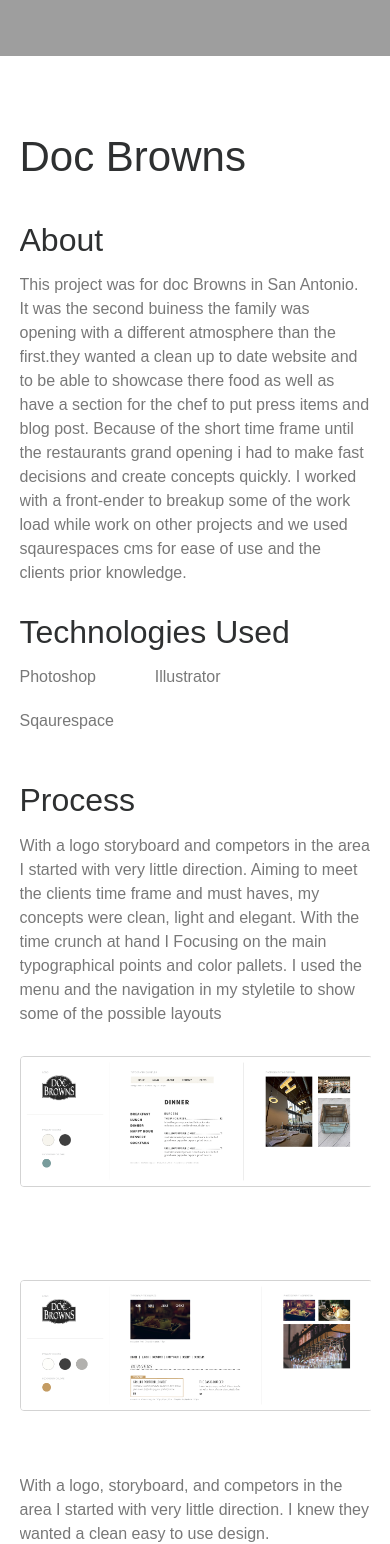
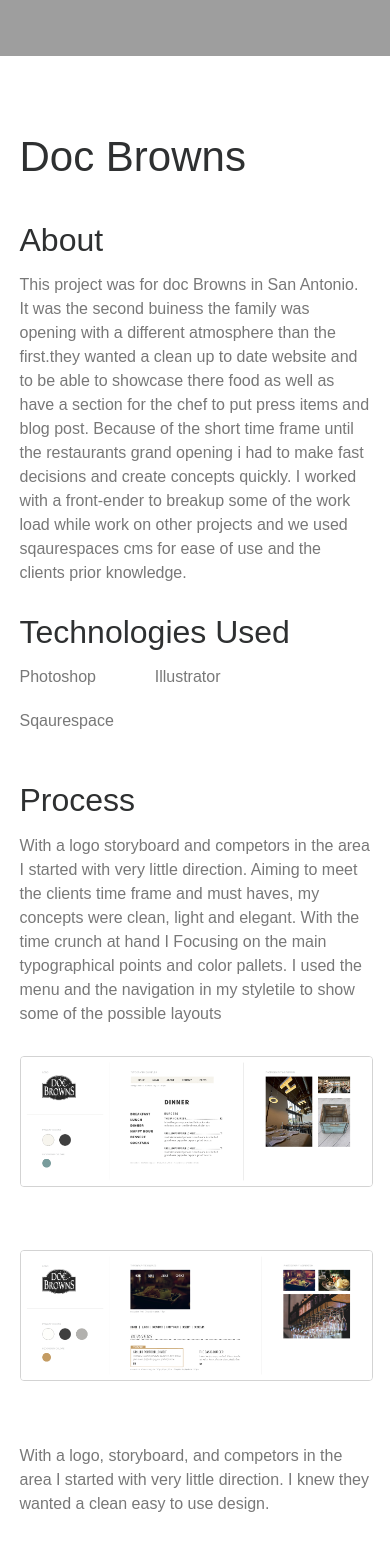
Before and after one commit to ChrisDJordan/ChrisDJordan.github.io, a Jekyll site: the page built from doc-browns.html, in a window 390 px wide. Shown: the part 408-1952 px from the top of the page. Built offline with Jekyll 4.4.1, drawn with Linux system fonts in a browser that asks for light colours; grey boxes are pictures that could not be loaded.

Commit message:
fixed spacing on doc browns

```diff
--- a/_sass/_base.scss
+++ b/_sass/_base.scss
@@ -52,7 +52,7 @@ img {
 
 section {
     padding: 80px 0 80px 0;
-    overflow:hidden;
+
 }
 
 /* Header Section
@@ -237,11 +237,21 @@ li {
     .none{
         padding-top:0;
     }
-    /* Stops li from floating on technologies
+    /* Stops li from floating on technologies used
     ===================================*/
     .no-float {
         float: none;
     }
+
+
+
+
+
+
+
+
+
+
 
 
 }
--- a/_sass/_mediaqueries.scss
+++ b/_sass/_mediaqueries.scss
@@ -101,6 +101,18 @@
 
     }
 
+}
+
+
+ /* Fixes Doc Browns imgs on large
+        ===================================*/
+.doc-process{
+    .col-sm-6{
+        &:nth-child(even){
+
+            padding-top:30px;
+        }
+    }
 }
 }
 
--- a/doc-browns.html
+++ b/doc-browns.html
@@ -69,7 +69,7 @@ layout: default
 
 </section>
 
-<section>
+<section class="doc-process">
 <h3>Process</h3>
 <p>With a logo storyboard and competors in the area I started with very little direction. Aiming to meet the clients time frame and must haves, my concepts were clean, light and elegant. With the time crunch at hand I Focusing on the main typographical points and color pallets. I used the menu and the navigation in my styletile to show some of the possible layouts</p>
 
@@ -80,7 +80,7 @@ layout: default
 <img src="/images/doc-styletile1.png">
 
 </div>
-<div class="col-sm-6 padding">
+<div class="col-sm-6">
 <img src="/images/doc-styletile2.png">
 </div>
 
```
